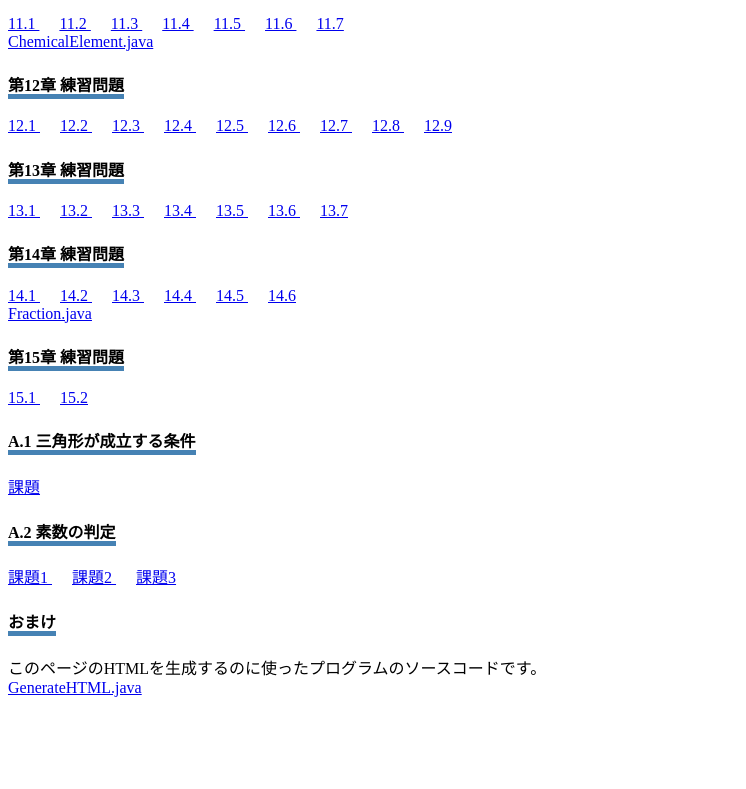
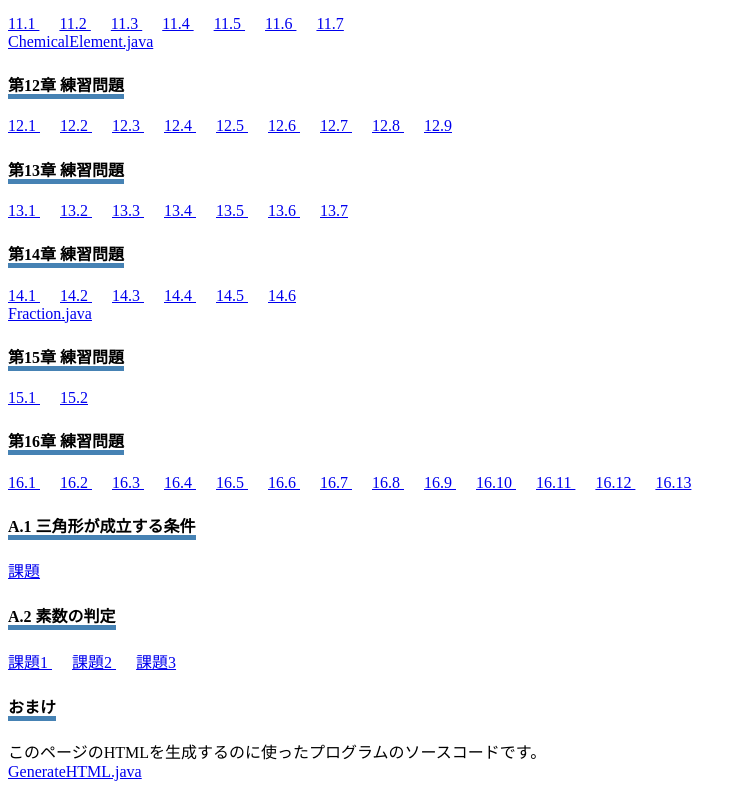
Before and after one commit to Maple-32768/Hajimete_JavaProgramming, a plain HTML site: page index.html in a window 1280 px wide. Shown: the part 922-1711 px from the top of the page, without its empty margins (0-746 px from the left). Before the commit the page ends 1627 px from the top, so only its background shows below. Drawn offline with Linux system fonts and the light colour scheme.

Commit message:
add chapter16

```diff
--- a/index.html
+++ b/index.html
@@ -363,6 +363,49 @@
         </a>
     <p>
         <h4>
+            <label class="question">第16章 練習問題</label>
+        </h4>
+        <a href="https://github.com/Maple-32768/Hajimete_JavaProgramming/blob/master/src/Rensyuu16_1.java" class="mgr-20">
+            16.1
+        </a>
+        <a href="https://github.com/Maple-32768/Hajimete_JavaProgramming/blob/master/src/Rensyuu16_2.java" class="mgr-20">
+            16.2
+        </a>
+        <a href="https://github.com/Maple-32768/Hajimete_JavaProgramming/blob/master/src/Rensyuu16_3.java" class="mgr-20">
+            16.3
+        </a>
+        <a href="https://github.com/Maple-32768/Hajimete_JavaProgramming/blob/master/src/Rensyuu16_4.java" class="mgr-20">
+            16.4
+        </a>
+        <a href="https://github.com/Maple-32768/Hajimete_JavaProgramming/blob/master/src/Rensyuu16_5.java" class="mgr-20">
+            16.5
+        </a>
+        <a href="https://github.com/Maple-32768/Hajimete_JavaProgramming/blob/master/src/Rensyuu16_6.java" class="mgr-20">
+            16.6
+        </a>
+        <a href="https://github.com/Maple-32768/Hajimete_JavaProgramming/blob/master/src/Rensyuu16_7.java" class="mgr-20">
+            16.7
+        </a>
+        <a href="https://github.com/Maple-32768/Hajimete_JavaProgramming/blob/master/src/Rensyuu16_8.java" class="mgr-20">
+            16.8
+        </a>
+        <a href="https://github.com/Maple-32768/Hajimete_JavaProgramming/blob/master/src/Rensyuu16_9.java" class="mgr-20">
+            16.9
+        </a>
+        <a href="https://github.com/Maple-32768/Hajimete_JavaProgramming/blob/master/src/Rensyuu16_10.java" class="mgr-20">
+            16.10
+        </a>
+        <a href="https://github.com/Maple-32768/Hajimete_JavaProgramming/blob/master/src/Rensyuu16_11.java" class="mgr-20">
+            16.11
+        </a>
+        <a href="https://github.com/Maple-32768/Hajimete_JavaProgramming/blob/master/src/Rensyuu16_12.java" class="mgr-20">
+            16.12
+        </a>
+        <a href="https://github.com/Maple-32768/Hajimete_JavaProgramming/blob/master/src/Rensyuu16_13.java" class="mgr-20">
+            16.13
+        </a>
+    <p>
+        <h4>
             <label class="question">A.1 三角形が成立する条件</label>
         </h4>
         <a href="https://github.com/Maple-32768/Hajimete_JavaProgramming/blob/master/src/A1.java">
```
